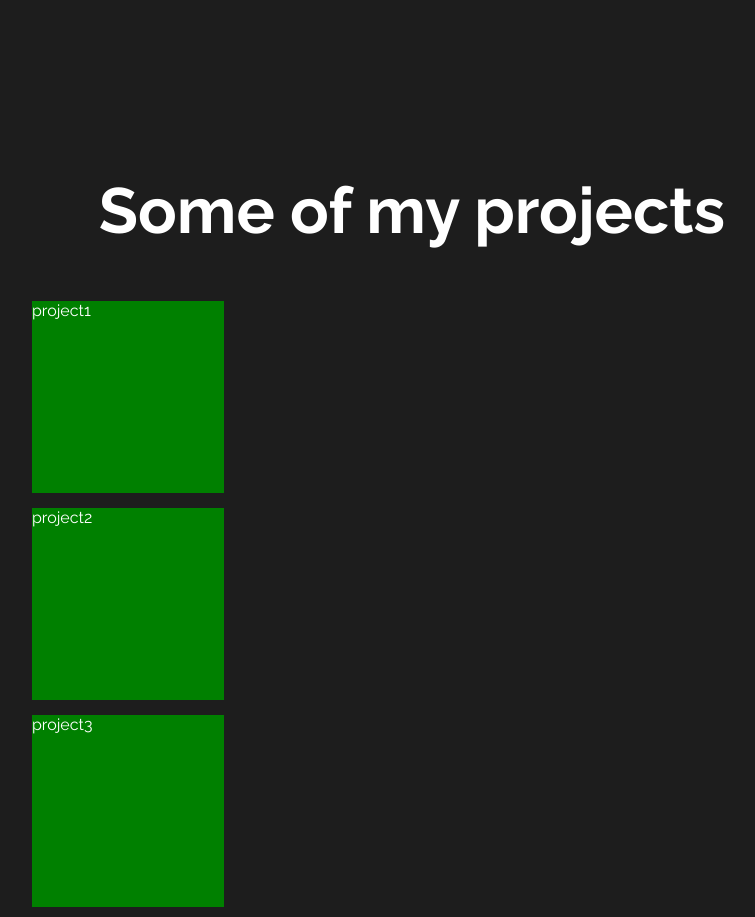
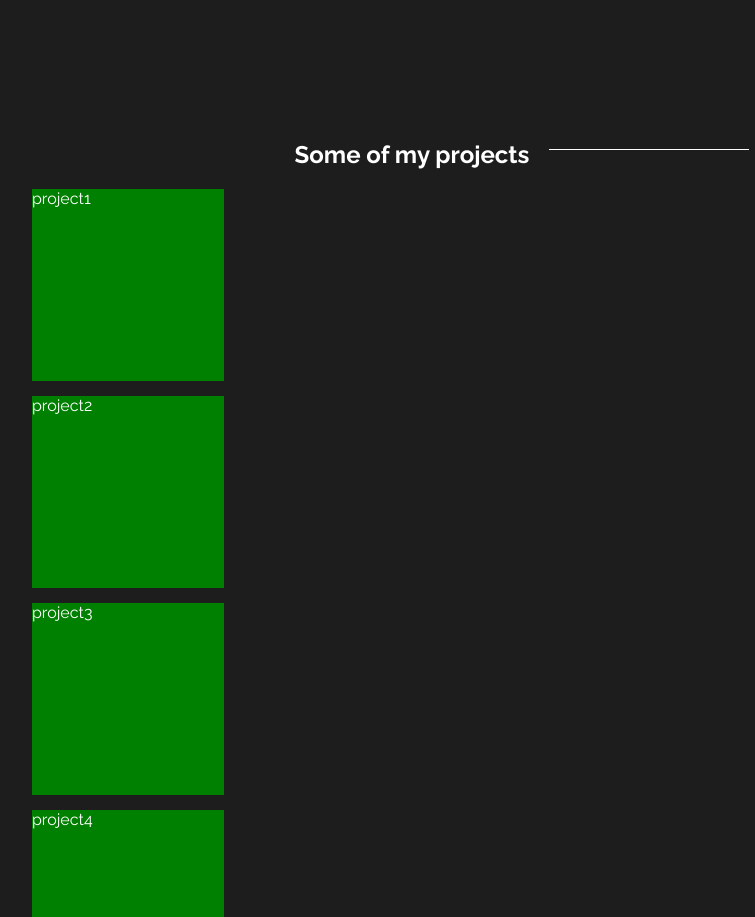
Before and after one commit to tluper94/myportfolio, a React (Create React App) app: page / in a window 1280 px wide. Shown: the part 2280-3197 px from the top of the page, without its empty margins (118-873 px from the left). Built offline with nearby package versions, Linux system fonts and the light colour scheme.

Commit message:
Added line to projects title

```diff
--- a/src/pages/projects/Projects.jsx
+++ b/src/pages/projects/Projects.jsx
@@ -18,9 +18,7 @@ const projects = [
 const Projects = () => {
   return (
     <ProjectsSection id='projects'>
-      <ProjectTitleContainer>
-        <BigHeading>Some of my projects</BigHeading>
-      </ProjectTitleContainer>
+      <ProjectTitleContainer>Some of my projects</ProjectTitleContainer>
       <ProjectsContainer>
         {projects.map(({ name, url, id }) => (
           <Project key={id} name={name} url={url} />
--- a/src/pages/projects/Projects.styles.jsx
+++ b/src/pages/projects/Projects.styles.jsx
@@ -16,11 +16,11 @@ export const ProjectsContainer = styled.section`
   color: white;
 `;
 
-export const ProjectTitleContainer = styled.div`
+export const ProjectTitleContainer = styled.h2`
   display: flex;
   justify-content: center;
   align-content: center;
-  align-items: flex-start;
+  align-items: center;
   width: 100%;
   &::after {
     content: '';
@@ -30,6 +30,7 @@ export const ProjectTitleContainer = styled.div`
     height: 1px;
     width: 200px;
     margin-left: 20px;
+    background-color: white;
   }
 `;
 
```
